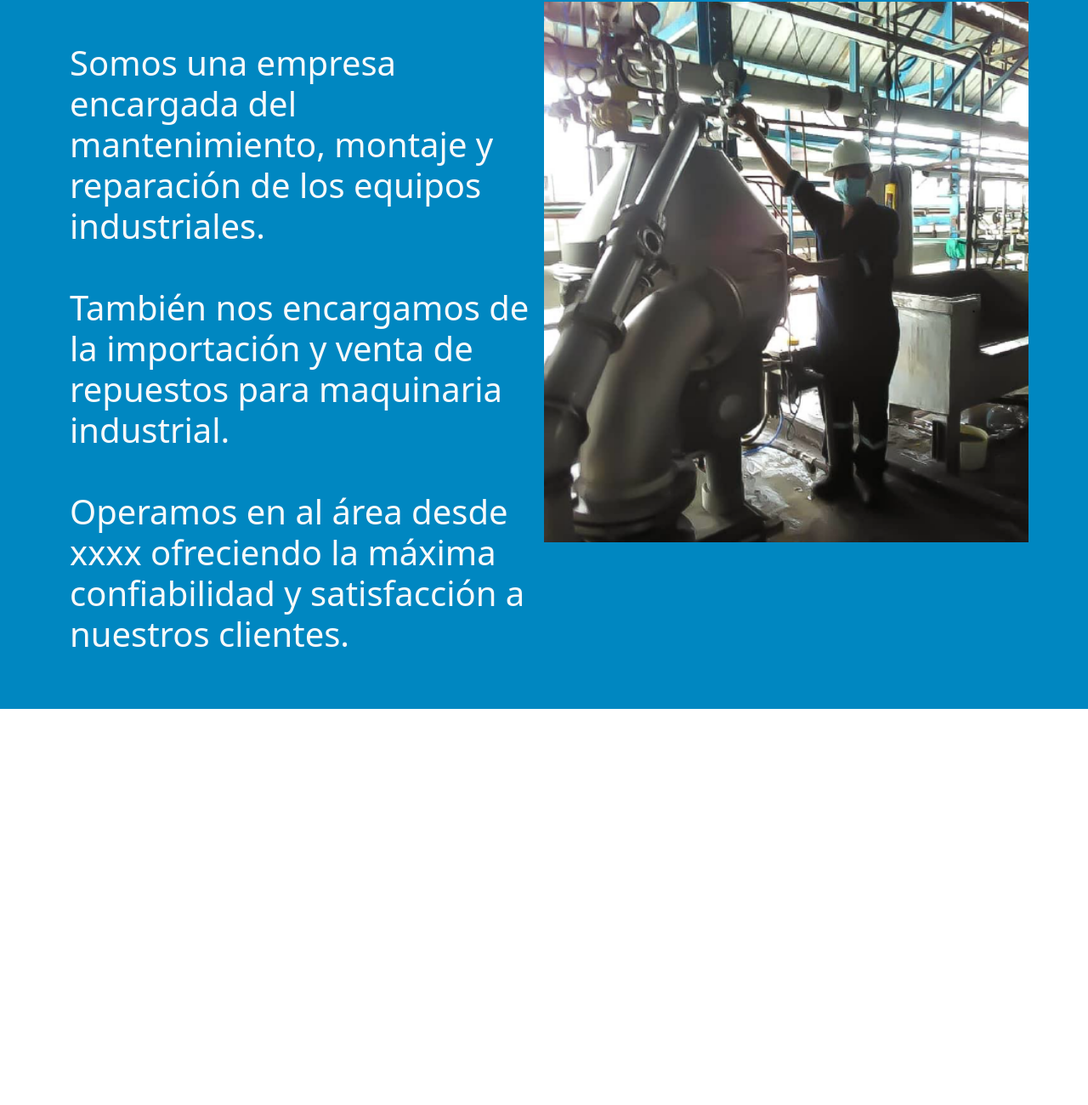
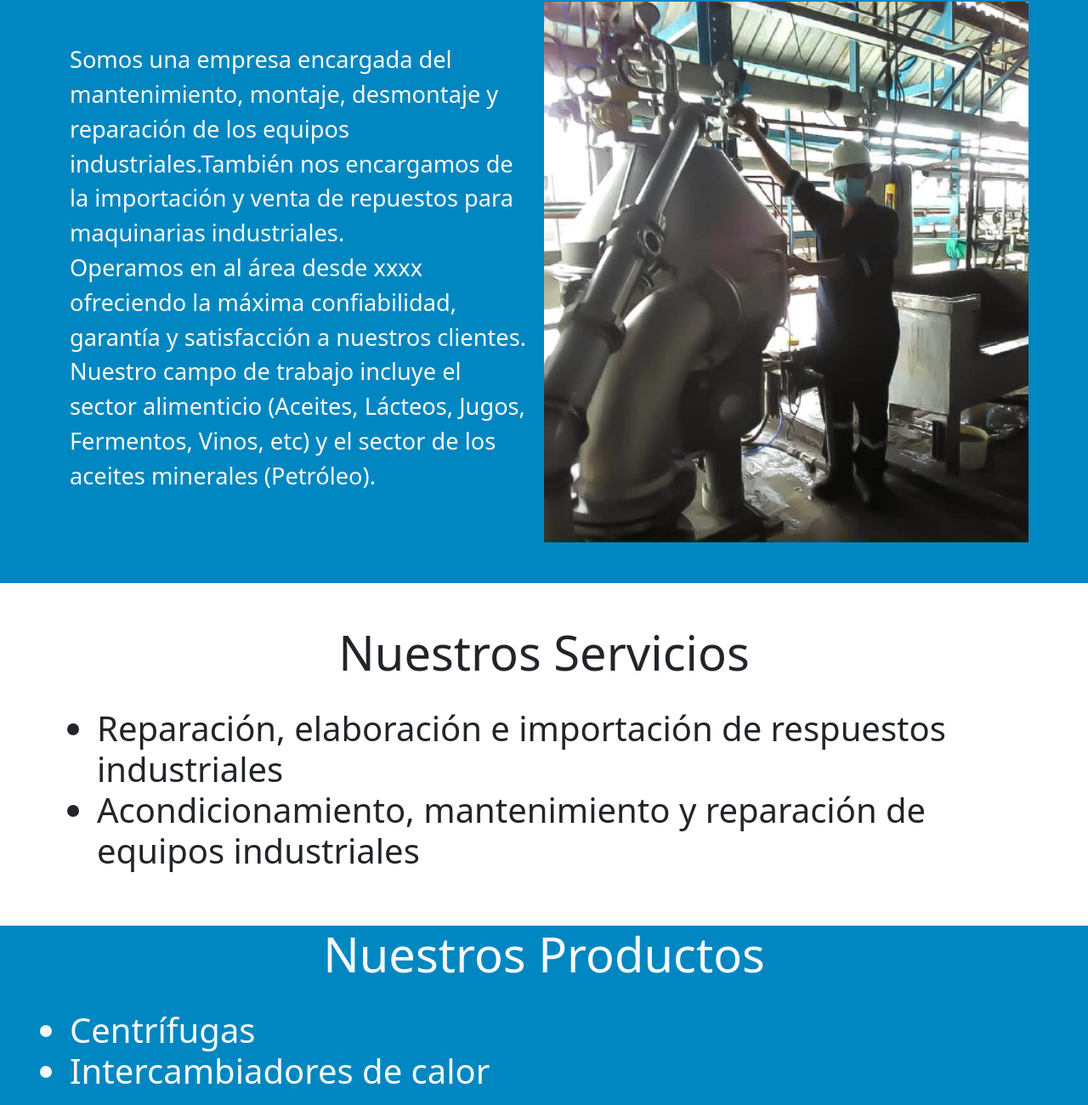
Before and after one commit to SoyEliezerRojas/Centritechs, a plain HTML site: page src/index.html in a window 1280 px wide. Shown: the part 761-2061 px from the top of the page at 85% size. Before the commit the page ends 1595 px from the top, so only its background shows below. Drawn offline with nearby package versions, Linux system fonts and the light colour scheme.

Commit message:
Parte Nosotros terminada

```diff
--- a/src/index.html
+++ b/src/index.html
@@ -31,10 +31,10 @@
               <a class="nav-link" href="#about-us">Nosotros</a>
             </li>
             <li class="nav-item">
-              <a class="nav-link" href="#">Productos</a>
+              <a class="nav-link" href="#">Servicios</a>
             </li>
             <li class="nav-item">
-              <a class="nav-link" href="#">Servicios</a>
+              <a class="nav-link" href="#products">Productos</a>
             </li>
             <li class="nav-item">
               <a class="nav-link" href="#">Contacto</a>
@@ -48,10 +48,11 @@
     <section id="home" class="container mt-5 d-flex align-items-center">
       <div class="row">
         <div class="col-lg-6 text-start mt-5">
-          <h1 class="display-1">Centritechs!</h1>
-          <p class="display-6">La mejor opción para las industrias. </p>
+          <h1 class="display-1">CENTRITECHS!</h1>
+          <p class="display-6"><i> La mejor opción para las industrias. </i></p>
+          <a href="#contact" class="btn btn-outline-dark btn-lg mt-5">Contáctanos</a>
         </div>
-        <div class="col-lg-6 p-0">
+        <div class="col-lg-6 p-0 mt-5 mt-lg">
           <img src="../assets/home.png" alt="Centritechs home">
         </div>
       </div>
@@ -60,17 +61,49 @@
       <div class="container text-center">
         <h3 class="display-4 m-5">¿Quienes Somos?</h3>
         <div class="row">
-          <div class="col-lg-6 text-start mt-lg-5">
-            <p class="display-6">
-              Somos una empresa encargada del mantenimiento, montaje y reparación de los equipos
-              industriales. <br><br>
-              También nos encargamos de la importación y venta de repuestos para maquinaria industrial. <br> <br>
-              Operamos en al área desde xxxx ofreciendo la máxima confiabilidad y satisfacción a nuestros clientes.
+          <div class="col-lg-6 text-start pt-lg-5">
+            <p class="">
+              Somos una empresa encargada del mantenimiento, montaje, desmontaje y reparación de los equipos
+              industriales.También nos encargamos de la importación y venta de repuestos para maquinarias industriales.
+              <br>
+              Operamos en al área desde xxxx ofreciendo la máxima confiabilidad, garantía y satisfacción a nuestros
+              clientes. <br>
+              Nuestro campo de trabajo incluye el sector alimenticio (Aceites, Lácteos, Jugos, Fermentos, Vinos, etc) y
+              el sector de los aceites minerales (Petróleo).
             </p>
           </div>
           <div class="col-lg-6 p-0">
             <img src="../assets/Nosotros.png" alt="Centritechs Nosotros">
           </div>
+        </div>
+      </div>
+    </section>
+    <section id="services" class="pt-5 text-dark">
+      <div class="container">
+        <div class="row text-center">
+          <h3 class="display-4">Nuestros Servicios</h3>
+        </div>
+        <div class="row">
+          <div class="col mt-4">
+            <ul>
+              <li class="display-6">Reparación, elaboración e importación de respuestos industriales</li>
+              <li class="display-6">Acondicionamiento, mantenimiento y reparación de equipos industriales</li>
+            </ul>
+          </div>
+
+        </div>
+      </div>
+    </section>
+    <section id="products" class="mt-5 text-light">
+      <div class="container ">
+        <div class="row text-center">
+          <h3 class="display-4">Nuestros Productos</h3>
+        </div>
+        <div class="row mt-4">
+          <ul class="display-6">
+            <li>Centrífugas</li>
+            <li>Intercambiadores de calor</li>
+          </ul>
         </div>
       </div>
     </section>
--- a/src/styles.css
+++ b/src/styles.css
@@ -21,17 +21,23 @@ main #home{
     margin-top: 15vh !important;
     min-height: 60vh;
 }
+main #home h1{
+    font-weight: 400;
+}
 main #home img{
     width: 100%;
 }
 
-main #about-us{
+main #about-us,main #products{
     background-color: #0087c1;
-    min-height: 50vh;
 }
 
 main #about-us img{
     width: 100%;
+}
+main #about-us p{
+    font-weight: lighter;
+    font-size: 170%;
 }
 @media (max-width: 900px){
     #header nav img{
```
